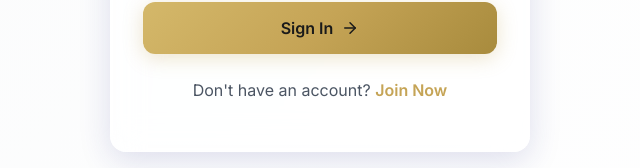
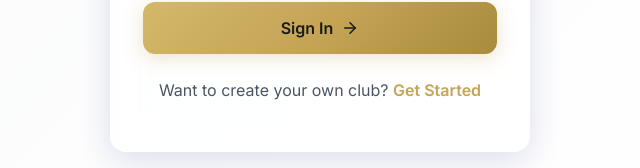
Before and after one commit to mzayub01/clubforge, a Next.js app: page /login in a window 1280 px wide. Shown: the part 536-704 px from the top of the page, without its empty margins (320-960 px from the left). Built offline with nearby package versions, Linux system fonts and the light colour scheme; no server answers.

Commit message:
fix: login page Join Now links to /get-started on main domain, /register on tenant

```diff
--- a/src/app/login/page.tsx
+++ b/src/app/login/page.tsx
@@ -325,6 +325,8 @@ function LoginPageContent() {
                     marginTop: 'var(--space-6)',
                     color: 'var(--text-secondary)',
                 }}>
+                    {isTenant ? (
+                        <>
                             Don&apos;t have an account?{' '}
                             <Link
                                 href="/register"
@@ -335,6 +337,21 @@ function LoginPageContent() {
                             >
                                 Join Now
                             </Link>
+                        </>
+                    ) : (
+                        <>
+                            Want to create your own club?{' '}
+                            <Link
+                                href="/get-started"
+                                style={{
+                                    color: 'var(--color-gold)',
+                                    fontWeight: '600',
+                                }}
+                            >
+                                Get Started
+                            </Link>
+                        </>
+                    )}
                 </p>
             </div>
         </div>
```
Lines whose indentation alone changed are shown as unchanged.
